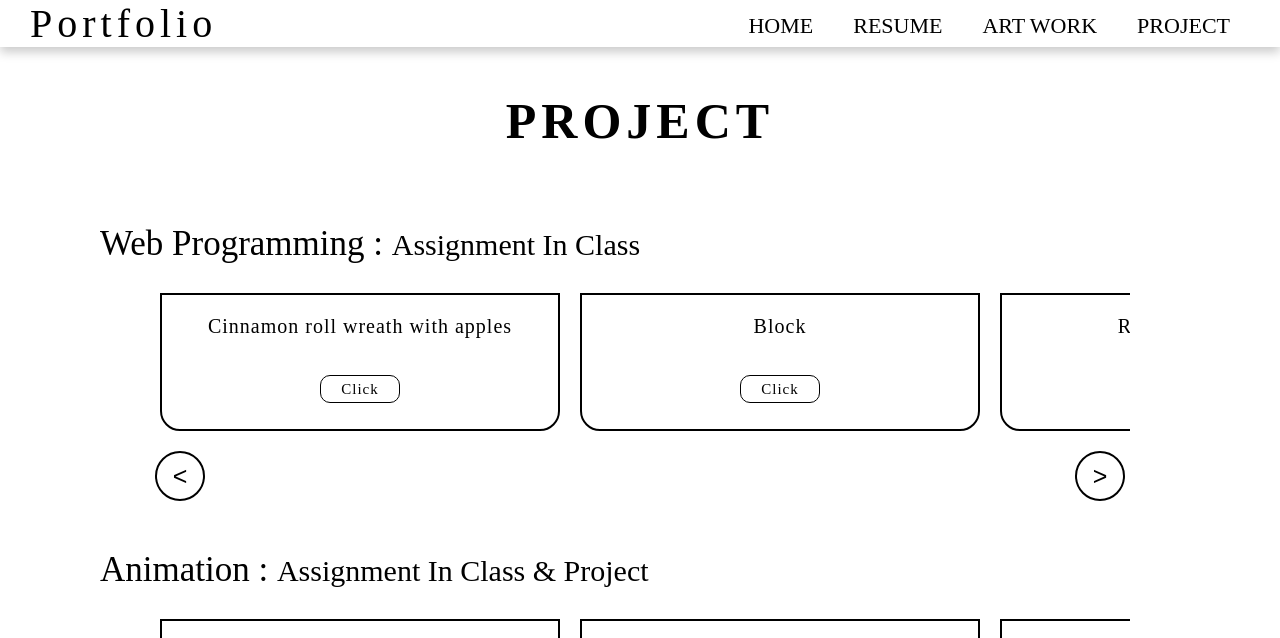
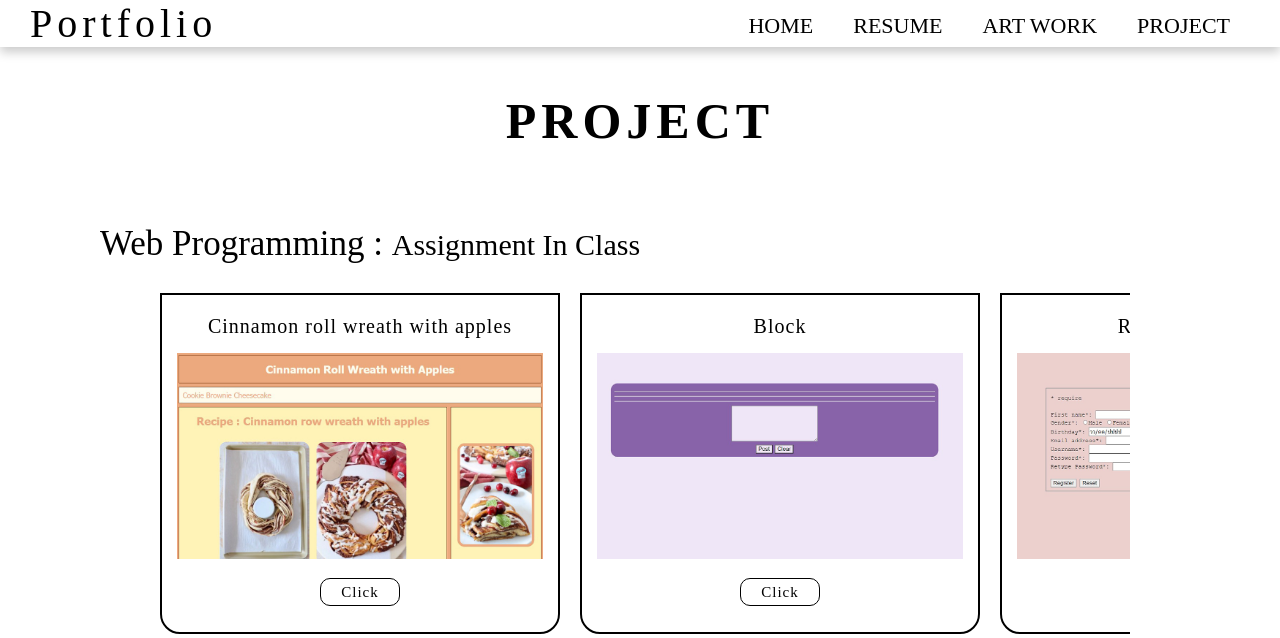
Before and after one commit to mydns1204/MyPortfolio, a plain HTML site: page project.html in a window 1280 px wide. Shown: the top 638 px of the page. Drawn offline with Linux system fonts and the light colour scheme; the site is published under a folder, as on GitHub Pages, so addresses that start at the root find nothing.

Commit message:
edit img project

```diff
--- a/project.html
+++ b/project.html
@@ -33,7 +33,7 @@
                 <div class="product-img">
                     <div class="block-assign">
                         <div>Cinnamon roll wreath with apples</div>
-                        <img src="/img/Assign4.jpg" alt="">
+                        <img src="img/Assign4.jpg" alt="">
 
                         <div class="click"><a href="Assign4/Cinnamon_Row.html">Click</a></div>
                     </div>
@@ -41,21 +41,21 @@
                 <div class="product-img">
                     <div class="block-assign">
                         <div>Block</div>
-                        <img src="/img/Assign5.jpg" alt="">
+                        <img src="img/Assign5.jpg" alt="">
                         <div class="click"><a href="Assign5/index.html">Click</a></div>
                     </div>
                 </div>
                 <div class="product-img">
                     <div class="block-assign">
                         <div>Register and login</div>
-                        <img src="/img/Assign6.jpg" alt="">
+                        <img src="img/Assign6.jpg" alt="">
                         <div class="click"><a href="Assign6/register.html">Click</a></div>
                     </div>
                 </div>
                 <div class="product-img">
                     <div class="block-assign">
                         <div>Square game</div>
-                        <img src="/img/Assign7.jpg" alt="">
+                        <img src="img/Assign7.jpg" alt="">
                         <div class="click"><a href="Assign7/index.html">Click</a></div>
                     </div>
                 </div>
```
